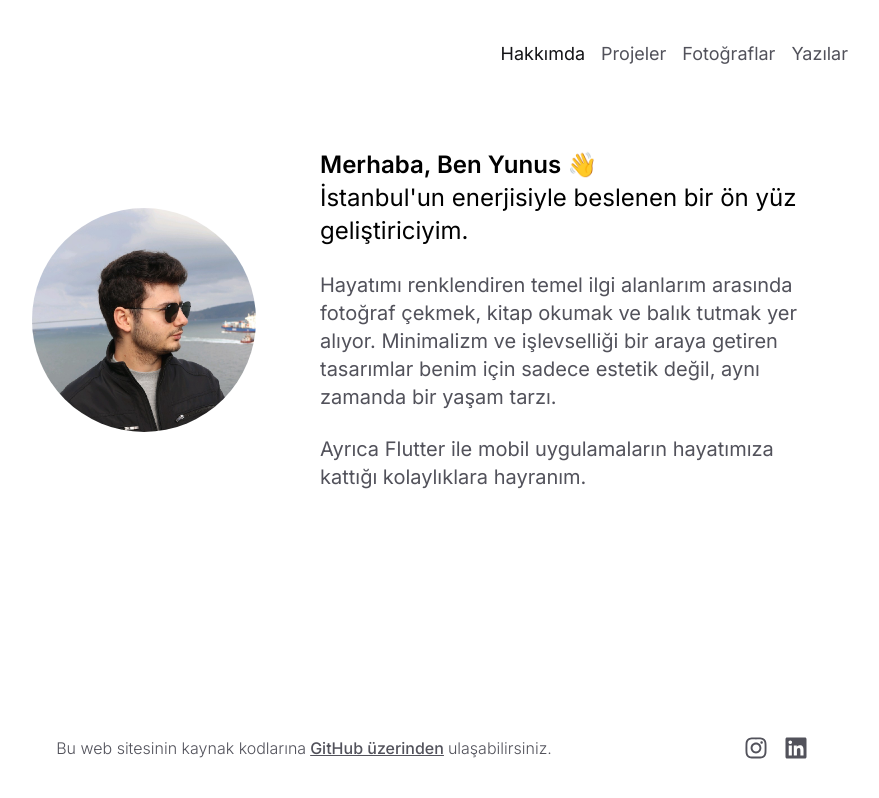
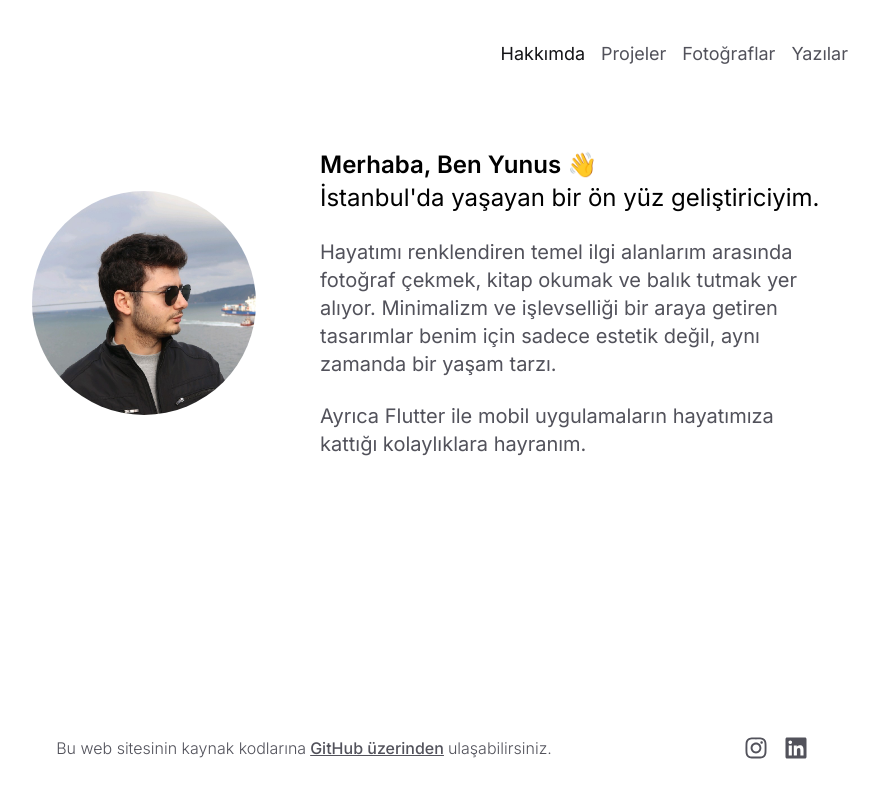
Before and after one commit to yunustaha/personal-website, a Next.js app: page / in a window 1280 px wide. Shown: the whole page, without its empty margins (208-1087 px from the left). Built offline with nearby package versions, Linux system fonts and the light colour scheme.

Commit message:
changed home page article.

```diff
--- a/app/page.tsx
+++ b/app/page.tsx
@@ -16,7 +16,7 @@ export default function Home() {
           <div className="flex flex-col w-full justify-start shine text-2xl text-title leading-snug">
             <h2 className="font-semibold">{"Merhaba, Ben Yunus 👋"}</h2>
             <p>
-              {"İstanbul'un enerjisiyle beslenen bir ön yüz geliştiriciyim."}
+              {"İstanbul'da yaşayan bir ön yüz geliştiriciyim."}
             </p>
           </div>
           <div className="flex flex-col gap-6 text-xl">
```
